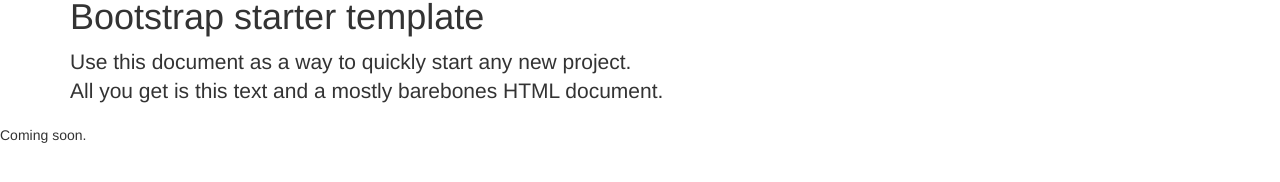
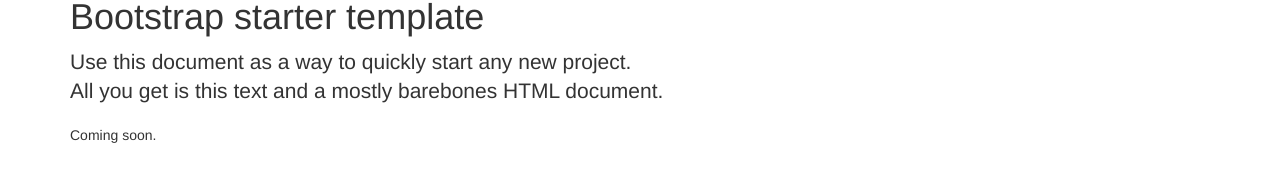
Before and after one commit to HernandezLab/hernandezlab.github.io, a Jekyll site: the page built from contact/index.md, in a window 1280 px wide. Shown: the part 134-316 px from the top of the page. Built offline with Jekyll 4.4.1, drawn with Linux system fonts in a browser that asks for light colours; nearby versions of some CDN libraries.

Commit message:
header footer container

```diff
--- a/_includes/footer.html
+++ b/_includes/footer.html
@@ -1,3 +1,6 @@
+      </div>
+
+    </div><!-- /.container -->
   <script src="https://ajax.googleapis.com/ajax/libs/jquery/1.11.1/jquery.min.js"></script>
   <script src="/static/js/bootstrap.min.js"></script>
 
--- a/_includes/header.html
+++ b/_includes/header.html
@@ -54,12 +54,7 @@
       </div>
     </nav><!-- /Hernandez Lab Banner -->
 
-
-    <div class="container">
-
+    <div class="container"><!-- Main content -->
       <div class="starter-template">
         <h1>Bootstrap starter template</h1>
         <p class="lead">Use this document as a way to quickly start any new project.<br> All you get is this text and a mostly barebones HTML document.</p>
-      </div>
-
-    </div><!-- /.container -->
```
